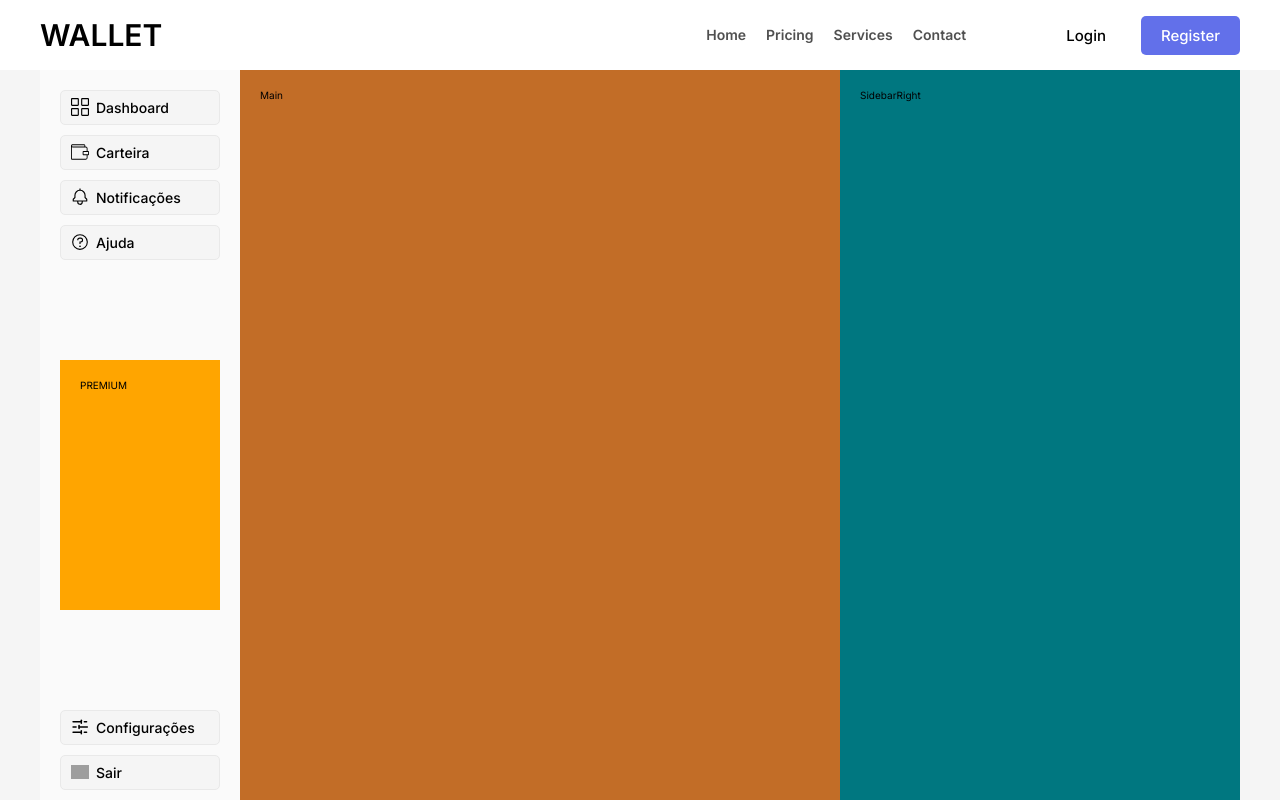
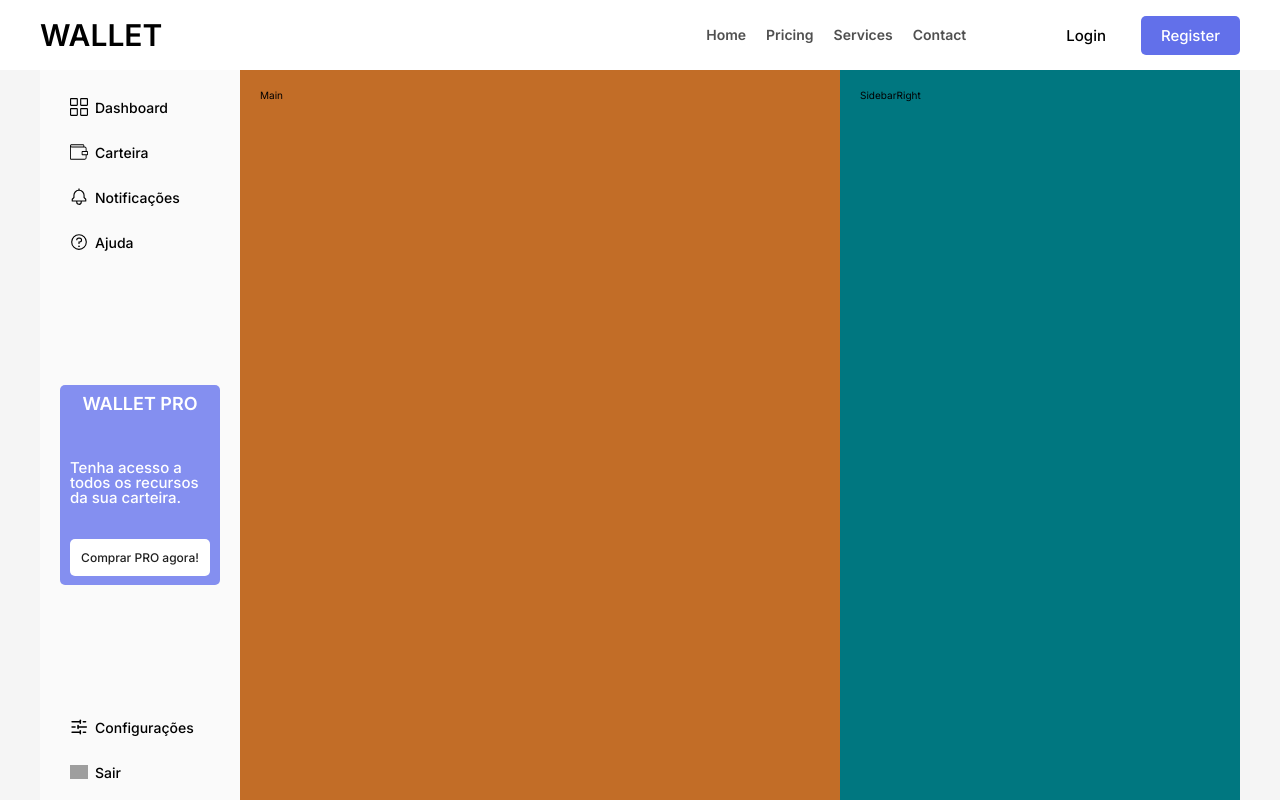
Before and after one commit to henriquearaujodev/wallet-dashboard, a React (Create React App) app: page /dashboard in a window 1280 px wide. Built offline with nearby package versions, Linux system fonts and the light colour scheme; grey boxes are pictures that could not be loaded.

Commit message:
fix sidebar add get pro button

```diff
--- a/src/components/SidebarLeft/SidebarLeft.css
+++ b/src/components/SidebarLeft/SidebarLeft.css
@@ -27,15 +27,13 @@
   gap: 0.7rem;
   height: 3.5rem;
   border-radius: 0.5rem;
-  background-color: #f5f5f5;
-  border: 1px solid #e9e9e9;
   transition: all 0.2s ease-out;
 }
 
 .sidebar-left-items:hover {
   color: #fff;
   fill: #fff;
-  background-color: #6270ea;
+  background-color: #7884f0;
   cursor: pointer;
 }
 
@@ -49,7 +47,41 @@
 }
 
 .sidebar-left-premium {
-  padding: 2rem;
-  height: 25rem;
-  background-color: orange;
+  height: 20rem;
+  padding: 1rem;
+  background-color: #848ff0;
+  border-radius: 0.5rem;
+  color: #fff;
+  display: flex;
+  flex-direction: column;
+  gap: 4.7rem;
+  align-items: center;
 }
+
+.sidebar-left-premium .title h1 {
+  font-size: 1.8rem;
+  font-weight: 600;
+}
+
+.sidebar-left-premium .info p {
+  font-size: 1.5rem;
+  font-weight: 500;
+}
+
+.sidebar-left-premium .action a {
+  text-decoration: none;
+  background-color: #fff;
+  color: #202020;
+  padding: 1rem 1rem;
+  border-radius: 0.5rem;
+  font-size: 1.2rem;
+  font-weight: 500;
+  transition: all 0.4s ease-out;
+  border: 1px solid transparent;
+}
+
+.sidebar-left-premium .action a:hover {
+  color: #fff;
+  background-color: #7884f0;
+  border: 1px solid #fff;
+}
--- a/src/components/SidebarLeft/SidebarLeft.js
+++ b/src/components/SidebarLeft/SidebarLeft.js
@@ -5,6 +5,8 @@ import sidebarIconNotification from '../../assets/image/notification.svg';
 import sidebarIconHelp from '../../assets/image/help.svg';
 import sidebarIconSeting from '../../assets/image/seting.svg';
 import sidebarIconExit from '../../assets/image/exit.svg';
+
+import { Link } from 'react-router-dom';
 
 const SidebarLeft = () => {
   return (
@@ -38,7 +40,19 @@ const SidebarLeft = () => {
           <div className="menu">Ajuda</div>
         </div>
       </div>
-      <div className="sidebar-left-premium">PREMIUM</div>
+      <div className="sidebar-left-premium">
+        <div className="title">
+          <h1>WALLET PRO</h1>
+        </div>
+        <div className="info">
+          <p>Tenha acesso a todos os recursos da sua carteira.</p>
+        </div>
+        <div className="action">
+          <div className="btn">
+            <Link to="#">Comprar PRO agora!</Link>
+          </div>
+        </div>
+      </div>
       <div className="sidebar-left-config">
         <div className="sidebar-left-items">
           <div className="icon">
```
Also changed, not shown: 11 other files (tests, documents, lock files or other folders).
